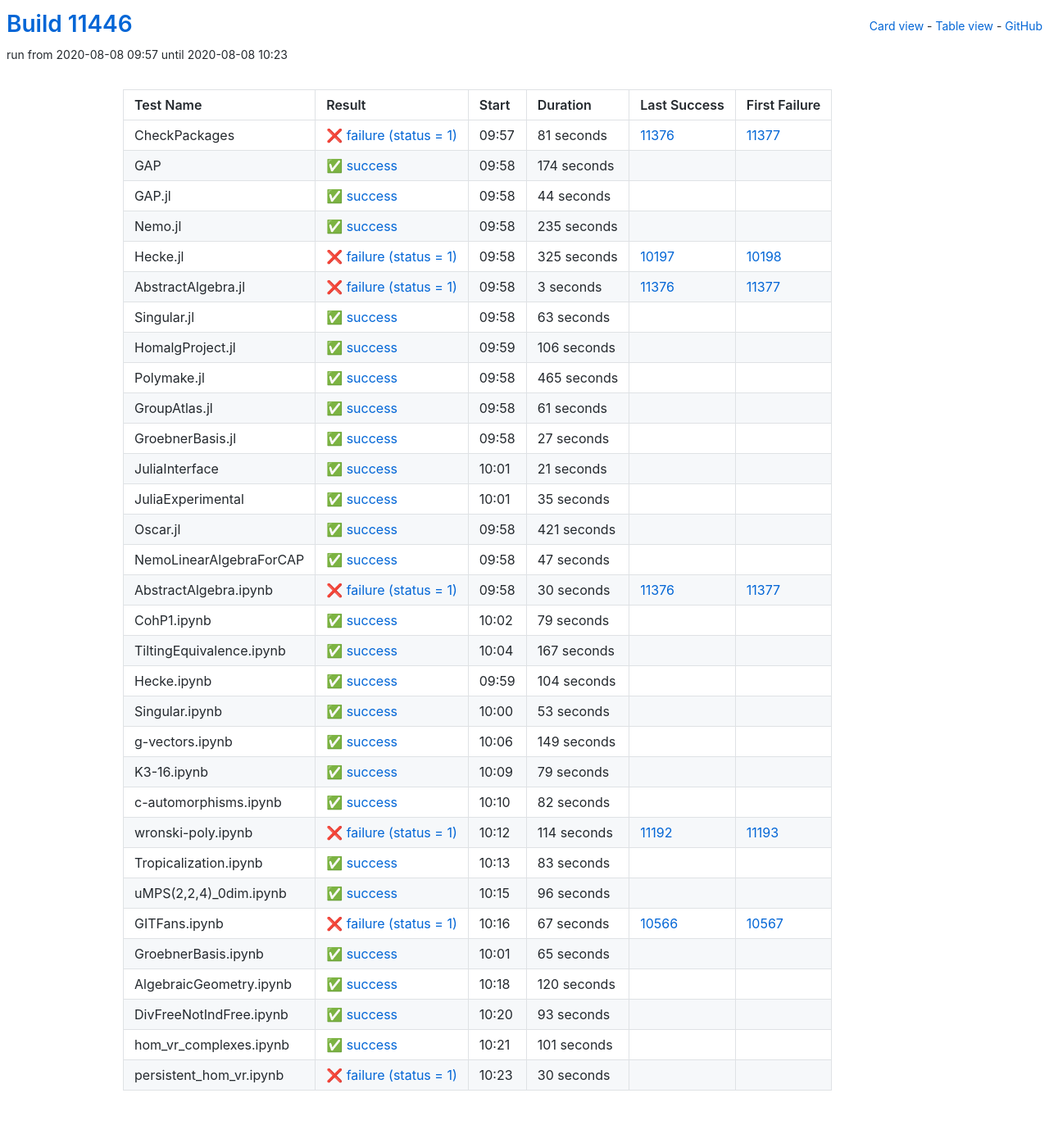
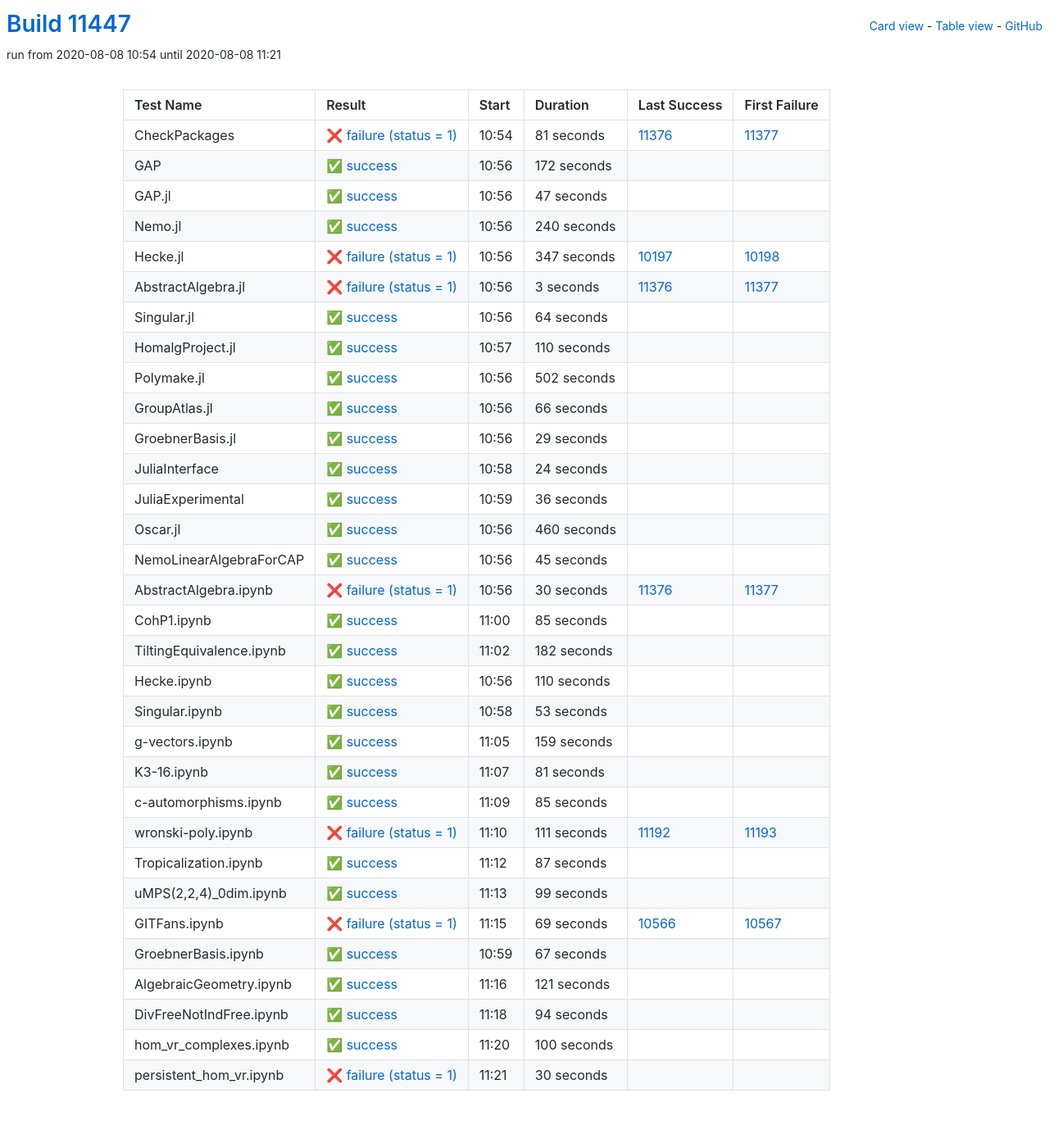
Before and after one commit to oscar-system/oscar-ci-status, a Jekyll site: the page built from table.html, in a window 1280 px wide. Shown: the whole page at 82% size. Built offline with Jekyll 4.4.1, drawn with Linux system fonts in a browser that asks for light colours.

Commit message:
Build #11447

```diff
--- a/_data/ci.yml
+++ b/_data/ci.yml
@@ -1,6 +1,6 @@
 ---
-build: 11446
-build_url: https://oscarci.mathematik.uni-kl.de/job/oscar/11446/
+build: 11447
+build_url: https://oscarci.mathematik.uni-kl.de/job/oscar/11447/
 job: oscar
 organization: oscar-system
 repo: oscar-ci-status
@@ -8,8 +8,8 @@
 tests:
 - name: CheckPackages
   id: checkpackages
-  log: https://oscarci.mathematik.uni-kl.de/job/oscar/11446/artifact/logs/build-11446/CheckPackages.log
-  start: 2020-08-08 09:57
+  log: https://oscarci.mathematik.uni-kl.de/job/oscar/11447/artifact/logs/build-11447/CheckPackages.log
+  start: 2020-08-08 10:54
   success: false
   exitcode: 1
   status: failure
@@ -20,56 +20,56 @@
   first_failure_url: https://oscarci.mathematik.uni-kl.de/job/oscar/11377/
 - name: GAP
   id: gap
-  log: https://oscarci.mathematik.uni-kl.de/job/oscar/11446/artifact/logs/build-11446/GAP.log
-  start: 2020-08-08 09:58
+  log: https://oscarci.mathematik.uni-kl.de/job/oscar/11447/artifact/logs/build-11447/GAP.log
+  start: 2020-08-08 10:56
   success: true
   exitcode: 0
   status: success
-  duration: 174
+  duration: 172
   last_success: false
   last_success_url:
   first_failure: false
   first_failure_url:
 - name: GAP.jl
   id: gap-jl
-  log: https://oscarci.mathematik.uni-kl.de/job/oscar/11446/artifact/logs/build-11446/GAP.jl.log
-  start: 2020-08-08 09:58
+  log: https://oscarci.mathematik.uni-kl.de/job/oscar/11447/artifact/logs/build-11447/GAP.jl.log
+  start: 2020-08-08 10:56
   success: true
   exitcode: 0
   status: success
-  duration: 44
+  duration: 47
   last_success: false
   last_success_url:
   first_failure: false
   first_failure_url:
 - name: Nemo.jl
   id: nemo-jl
-  log: https://oscarci.mathematik.uni-kl.de/job/oscar/11446/artifact/logs/build-11446/Nemo.jl.log
-  start: 2020-08-08 09:58
+  log: https://oscarci.mathematik.uni-kl.de/job/oscar/11447/artifact/logs/build-11447/Nemo.jl.log
+  start: 2020-08-08 10:56
   success: true
   exitcode: 0
   status: success
-  duration: 235
+  duration: 240
   last_success: false
   last_success_url:
   first_failure: false
   first_failure_url:
 - name: Hecke.jl
   id: hecke-jl
-  log: https://oscarci.mathematik.uni-kl.de/job/oscar/11446/artifact/logs/build-11446/Hecke.jl.log
-  start: 2020-08-08 09:58
+  log: https://oscarci.mathematik.uni-kl.de/job/oscar/11447/artifact/logs/build-11447/Hecke.jl.log
+  start: 2020-08-08 10:56
   success: false
   exitcode: 1
   status: failure
-  duration: 325
+  duration: 347
   last_success: 10197
   last_success_url: https://oscarci.mathematik.uni-kl.de/job/oscar/10197/
   first_failure: 10198
   first_failure_url: https://oscarci.mathematik.uni-kl.de/job/oscar/10198/
 - name: AbstractAlgebra.jl
   id: abstractalgebra-jl
-  log: https://oscarci.mathematik.uni-kl.de/job/oscar/11446/artifact/logs/build-11446/AbstractAlgebra.jl.log
-  start: 2020-08-08 09:58
+  log: https://oscarci.mathematik.uni-kl.de/job/oscar/11447/artifact/logs/build-11447/AbstractAlgebra.jl.log
+  start: 2020-08-08 10:56
   success: false
   exitcode: 1
   status: failure
@@ -80,116 +80,116 @@
   first_failure_url: https://oscarci.mathematik.uni-kl.de/job/oscar/11377/
 - name: Singular.jl
   id: singular-jl
-  log: https://oscarci.mathematik.uni-kl.de/job/oscar/11446/artifact/logs/build-11446/Singular.jl.log
-  start: 2020-08-08 09:58
+  log: https://oscarci.mathematik.uni-kl.de/job/oscar/11447/artifact/logs/build-11447/Singular.jl.log
+  start: 2020-08-08 10:56
   success: true
   exitcode: 0
   status: success
-  duration: 63
+  duration: 64
   last_success: false
   last_success_url:
   first_failure: false
   first_failure_url:
 - name: HomalgProject.jl
   id: homalgproject-jl
-  log: https://oscarci.mathematik.uni-kl.de/job/oscar/11446/artifact/logs/build-11446/HomalgProject.jl.log
-  start: 2020-08-08 09:59
+  log: https://oscarci.mathematik.uni-kl.de/job/oscar/11447/artifact/logs/build-11447/HomalgProject.jl.log
+  start: 2020-08-08 10:57
   success: true
   exitcode: 0
   status: success
-  duration: 106
+  duration: 110
   last_success: false
   last_success_url:
   first_failure: false
   first_failure_url:
 - name: Polymake.jl
   id: polymake-jl
-  log: https://oscarci.mathematik.uni-kl.de/job/oscar/11446/artifact/logs/build-11446/Polymake.jl.log
-  start: 2020-08-08 09:58
+  log: https://oscarci.mathematik.uni-kl.de/job/oscar/11447/artifact/logs/build-11447/Polymake.jl.log
+  start: 2020-08-08 10:56
   success: true
   exitcode: 0
   status: success
-  duration: 465
+  duration: 502
   last_success: false
   last_success_url:
   first_failure: false
   first_failure_url:
 - name: GroupAtlas.jl
   id: groupatlas-jl
-  log: https://oscarci.mathematik.uni-kl.de/job/oscar/11446/artifact/logs/build-11446/GroupAtlas.jl.log
-  start: 2020-08-08 09:58
+  log: https://oscarci.mathematik.uni-kl.de/job/oscar/11447/artifact/logs/build-11447/GroupAtlas.jl.log
+  start: 2020-08-08 10:56
   success: true
   exitcode: 0
   status: success
-  duration: 61
+  duration: 66
   last_success: false
   last_success_url:
   first_failure: false
   first_failure_url:
 - name: GroebnerBasis.jl
   id: groebnerbasis-jl
-  log: https://oscarci.mathematik.uni-kl.de/job/oscar/11446/artifact/logs/build-11446/GroebnerBasis.jl.log
-  start: 2020-08-08 09:58
+  log: https://oscarci.mathematik.uni-kl.de/job/oscar/11447/artifact/logs/build-11447/GroebnerBasis.jl.log
+  start: 2020-08-08 10:56
   success: true
   exitcode: 0
   status: success
-  duration: 27
+  duration: 29
   last_success: false
   last_success_url:
   first_failure: false
   first_failure_url:
 - name: JuliaInterface
   id: juliainterface
-  log: https://oscarci.mathematik.uni-kl.de/job/oscar/11446/artifact/logs/build-11446/JuliaInterface.log
-  start: 2020-08-08 10:01
+  log: https://oscarci.mathematik.uni-kl.de/job/oscar/11447/artifact/logs/build-11447/JuliaInterface.log
+  start: 2020-08-08 10:58
   success: true
   exitcode: 0
   status: success
-  duration: 21
+  duration: 24
   last_success: false
   last_success_url:
   first_failure: false
   first_failure_url:
 - name: JuliaExperimental
   id: juliaexperimental
-  log: https://oscarci.mathematik.uni-kl.de/job/oscar/11446/artifact/logs/build-11446/JuliaExperimental.log
-  start: 2020-08-08 10:01
+  log: https://oscarci.mathematik.uni-kl.de/job/oscar/11447/artifact/logs/build-11447/JuliaExperimental.log
+  start: 2020-08-08 10:59
   success: true
   exitcode: 0
   status: success
-  duration: 35
+  duration: 36
   last_success: false
   last_success_url:
   first_failure: false
   first_failure_url:
 - name: Oscar.jl
   id: oscar-jl
-  log: https://oscarci.mathematik.uni-kl.de/job/oscar/11446/artifact/logs/build-11446/Oscar.jl.log
-  start: 2020-08-08 09:58
+  log: https://oscarci.mathematik.uni-kl.de/job/oscar/11447/artifact/logs/build-11447/Oscar.jl.log
+  start: 2020-08-08 10:56
   success: true
   exitcode: 0
   status: success
-  duration: 421
+  duration: 460
   last_success: false
   last_success_url:
   first_failure: false
   first_failure_url:
 - name: NemoLinearAlgebraForCAP
   id: nemolinearalgebraforcap
-  log: https://oscarci.mathematik.uni-kl.de/job/oscar/11446/artifact/logs/build-11446/NemoLinearAlgebraForCAP.log
-  start: 2020-08-08 09:58
+  log: https://oscarci.mathematik.uni-kl.de/job/oscar/11447/artifact/logs/build-11447/NemoLinearAlgebraForCAP.log
+  start: 2020-08-08 10:56
   success: true
   exitcode: 0
   status: success
-  duration: 47
+  duration: 45
   last_success: false
   last_success_url:
   first_failure: false
   first_failure_url:
 - name: AbstractAlgebra.ipynb
   id: abstractalgebra-ipynb
-  log: https://oscarci.mathematik.uni-kl.de/job/oscar/11446/artifact/logs/build-11446/AbstractAlgebra.ipynb.log
-  start: 2020-08-08 09:58
+  log: https://oscarci.mathematik.uni-kl.de/job/oscar/11447/artifact/logs/build-11447/AbstractAlgebra.ipynb.log
+  start: 2020-08-08 10:56
   success: false
   exitcode: 1
   status: failure
@@ -200,44 +200,44 @@
   first_failure_url: https://oscarci.mathematik.uni-kl.de/job/oscar/11377/
 - name: CohP1.ipynb
   id: cohp1-ipynb
-  log: https://oscarci.mathematik.uni-kl.de/job/oscar/11446/artifact/logs/build-11446/CohP1.ipynb.log
-  start: 2020-08-08 10:02
+  log: https://oscarci.mathematik.uni-kl.de/job/oscar/11447/artifact/logs/build-11447/CohP1.ipynb.log
+  start: 2020-08-08 11:00
   success: true
   exitcode: 0
   status: success
-  duration: 79
+  duration: 85
   last_success: false
   last_success_url:
   first_failure: false
   first_failure_url:
 - name: TiltingEquivalence.ipynb
   id: tiltingequivalence-ipynb
-  log: https://oscarci.mathematik.uni-kl.de/job/oscar/11446/artifact/logs/build-11446/TiltingEquivalence.ipynb.log
-  start: 2020-08-08 10:04
+  log: https://oscarci.mathematik.uni-kl.de/job/oscar/11447/artifact/logs/build-11447/TiltingEquivalence.ipynb.log
+  start: 2020-08-08 11:02
   success: true
   exitcode: 0
   status: success
-  duration: 167
+  duration: 182
   last_success: false
   last_success_url:
   first_failure: false
   first_failure_url:
 - name: Hecke.ipynb
   id: hecke-ipynb
-  log: https://oscarci.mathematik.uni-kl.de/job/oscar/11446/artifact/logs/build-11446/Hecke.ipynb.log
-  start: 2020-08-08 09:59
+  log: https://oscarci.mathematik.uni-kl.de/job/oscar/11447/artifact/logs/build-11447/Hecke.ipynb.log
+  start: 2020-08-08 10:56
   success: true
   exitcode: 0
   status: success
-  duration: 104
+  duration: 110
   last_success: false
   last_success_url:
   first_failure: false
   first_failure_url:
 - name: Singular.ipynb
   id: singular-ipynb
-  log: https://oscarci.mathematik.uni-kl.de/job/oscar/11446/artifact/logs/build-11446/Singular.ipynb.log
-  start: 2020-08-08 10:00
+  log: https://oscarci.mathematik.uni-kl.de/job/oscar/11447/artifact/logs/build-11447/Singular.ipynb.log
+  start: 2020-08-08 10:58
   success: true
   exitcode: 0
   status: success
@@ -248,140 +248,140 @@
   first_failure_url:
 - name: g-vectors.ipynb
   id: g-vectors-ipynb
-  log: https://oscarci.mathematik.uni-kl.de/job/oscar/11446/artifact/logs/build-11446/g-vectors.ipynb.log
-  start: 2020-08-08 10:06
+  log: https://oscarci.mathematik.uni-kl.de/job/oscar/11447/artifact/logs/build-11447/g-vectors.ipynb.log
+  start: 2020-08-08 11:05
   success: true
   exitcode: 0
   status: success
-  duration: 149
+  duration: 159
   last_success: false
   last_success_url:
   first_failure: false
   first_failure_url:
 - name: K3-16.ipynb
   id: k3-16-ipynb
-  log: https://oscarci.mathematik.uni-kl.de/job/oscar/11446/artifact/logs/build-11446/K3-16.ipynb.log
-  start: 2020-08-08 10:09
+  log: https://oscarci.mathematik.uni-kl.de/job/oscar/11447/artifact/logs/build-11447/K3-16.ipynb.log
+  start: 2020-08-08 11:07
   success: true
   exitcode: 0
   status: success
-  duration: 79
+  duration: 81
   last_success: false
   last_success_url:
   first_failure: false
   first_failure_url:
 - name: c-automorphisms.ipynb
   id: c-automorphisms-ipynb
-  log: https://oscarci.mathematik.uni-kl.de/job/oscar/11446/artifact/logs/build-11446/c-automorphisms.ipynb.log
-  start: 2020-08-08 10:10
+  log: https://oscarci.mathematik.uni-kl.de/job/oscar/11447/artifact/logs/build-11447/c-automorphisms.ipynb.log
+  start: 2020-08-08 11:09
   success: true
   exitcode: 0
   status: success
-  duration: 82
+  duration: 85
   last_success: false
   last_success_url:
   first_failure: false
   first_failure_url:
 - name: wronski-poly.ipynb
   id: wronski-poly-ipynb
-  log: https://oscarci.mathematik.uni-kl.de/job/oscar/11446/artifact/logs/build-11446/wronski-poly.ipynb.log
-  start: 2020-08-08 10:12
+  log: https://oscarci.mathematik.uni-kl.de/job/oscar/11447/artifact/logs/build-11447/wronski-poly.ipynb.log
+  start: 2020-08-08 11:10
   success: false
   exitcode: 1
   status: failure
-  duration: 114
+  duration: 111
   last_success: 11192
   last_success_url: https://oscarci.mathematik.uni-kl.de/job/oscar/11192/
   first_failure: 11193
   first_failure_url: https://oscarci.mathematik.uni-kl.de/job/oscar/11193/
 - name: Tropicalization.ipynb
   id: tropicalization-ipynb
-  log: https://oscarci.mathematik.uni-kl.de/job/oscar/11446/artifact/logs/build-11446/Tropicalization.ipynb.log
-  start: 2020-08-08 10:13
+  log: https://oscarci.mathematik.uni-kl.de/job/oscar/11447/artifact/logs/build-11447/Tropicalization.ipynb.log
+  start: 2020-08-08 11:12
   success: true
   exitcode: 0
   status: success
-  duration: 83
+  duration: 87
   last_success: false
   last_success_url:
   first_failure: false
   first_failure_url:
 - name: uMPS(2,2,4)_0dim.ipynb
   id: umps-2-2-4-0dim-ipynb
-  log: https://oscarci.mathematik.uni-kl.de/job/oscar/11446/artifact/logs/build-11446/uMPS-2-2-4-_0dim.ipynb.log
-  start: 2020-08-08 10:15
+  log: https://oscarci.mathematik.uni-kl.de/job/oscar/11447/artifact/logs/build-11447/uMPS-2-2-4-_0dim.ipynb.log
+  start: 2020-08-08 11:13
   success: true
   exitcode: 0
   status: success
-  duration: 96
+  duration: 99
   last_success: false
   last_success_url:
   first_failure: false
   first_failure_url:
 - name: GITFans.ipynb
   id: gitfans-ipynb
-  log: https://oscarci.mathematik.uni-kl.de/job/oscar/11446/artifact/logs/build-11446/GITFans.ipynb.log
-  start: 2020-08-08 10:16
+  log: https://oscarci.mathematik.uni-kl.de/job/oscar/11447/artifact/logs/build-11447/GITFans.ipynb.log
+  start: 2020-08-08 11:15
   success: false
   exitcode: 1
   status: failure
-  duration: 67
+  duration: 69
   last_success: 10566
   last_success_url: https://oscarci.mathematik.uni-kl.de/job/oscar/10566/
   first_failure: 10567
   first_failure_url: https://oscarci.mathematik.uni-kl.de/job/oscar/10567/
 - name: GroebnerBasis.ipynb
   id: groebnerbasis-ipynb
-  log: https://oscarci.mathematik.uni-kl.de/job/oscar/11446/artifact/logs/build-11446/GroebnerBasis.ipynb.log
-  start: 2020-08-08 10:01
+  log: https://oscarci.mathematik.uni-kl.de/job/oscar/11447/artifact/logs/build-11447/GroebnerBasis.ipynb.log
+  start: 2020-08-08 10:59
   success: true
   exitcode: 0
   status: success
-  duration: 65
+  duration: 67
   last_success: false
   last_success_url:
   first_failure: false
   first_failure_url:
 - name: AlgebraicGeometry.ipynb
   id: algebraicgeometry-ipynb
-  log: https://oscarci.mathematik.uni-kl.de/job/oscar/11446/artifact/logs/build-11446/AlgebraicGeometry.ipynb.log
-  start: 2020-08-08 10:18
+  log: https://oscarci.mathematik.uni-kl.de/job/oscar/11447/artifact/logs/build-11447/AlgebraicGeometry.ipynb.log
+  start: 2020-08-08 11:16
   success: true
   exitcode: 0
   status: success
-  duration: 120
+  duration: 121
   last_success: false
   last_success_url:
   first_failure: false
   first_failure_url:
 - name: DivFreeNotIndFree.ipynb
   id: divfreenotindfree-ipynb
-  log: https://oscarci.mathematik.uni-kl.de/job/oscar/11446/artifact/logs/build-11446/DivFreeNotIndFree.ipynb.log
-  start: 2020-08-08 10:20
+  log: https://oscarci.mathematik.uni-kl.de/job/oscar/11447/artifact/logs/build-11447/DivFreeNotIndFree.ipynb.log
+  start: 2020-08-08 11:18
   success: true
   exitcode: 0
   status: success
-  duration: 93
+  duration: 94
   last_success: false
   last_success_url:
   first_failure: false
   first_failure_url:
 - name: hom_vr_complexes.ipynb
   id: hom-vr-complexes-ipynb
-  log: https://oscarci.mathematik.uni-kl.de/job/oscar/11446/artifact/logs/build-11446/hom_vr_complexes.ipynb.log
-  start: 2020-08-08 10:21
+  log: https://oscarci.mathematik.uni-kl.de/job/oscar/11447/artifact/logs/build-11447/hom_vr_complexes.ipynb.log
+  start: 2020-08-08 11:20
   success: true
   exitcode: 0
   status: success
-  duration: 101
+  duration: 100
   last_success: false
   last_success_url:
   first_failure: false
   first_failure_url:
 - name: persistent_hom_vr.ipynb
   id: persistent-hom-vr-ipynb
-  log: https://oscarci.mathematik.uni-kl.de/job/oscar/11446/artifact/logs/build-11446/persistent_hom_vr.ipynb.log
-  start: 2020-08-08 10:23
+  log: https://oscarci.mathematik.uni-kl.de/job/oscar/11447/artifact/logs/build-11447/persistent_hom_vr.ipynb.log
+  start: 2020-08-08 11:21
   success: false
   exitcode: 1
   status: failure
```
Also changed, not shown: README.md.
